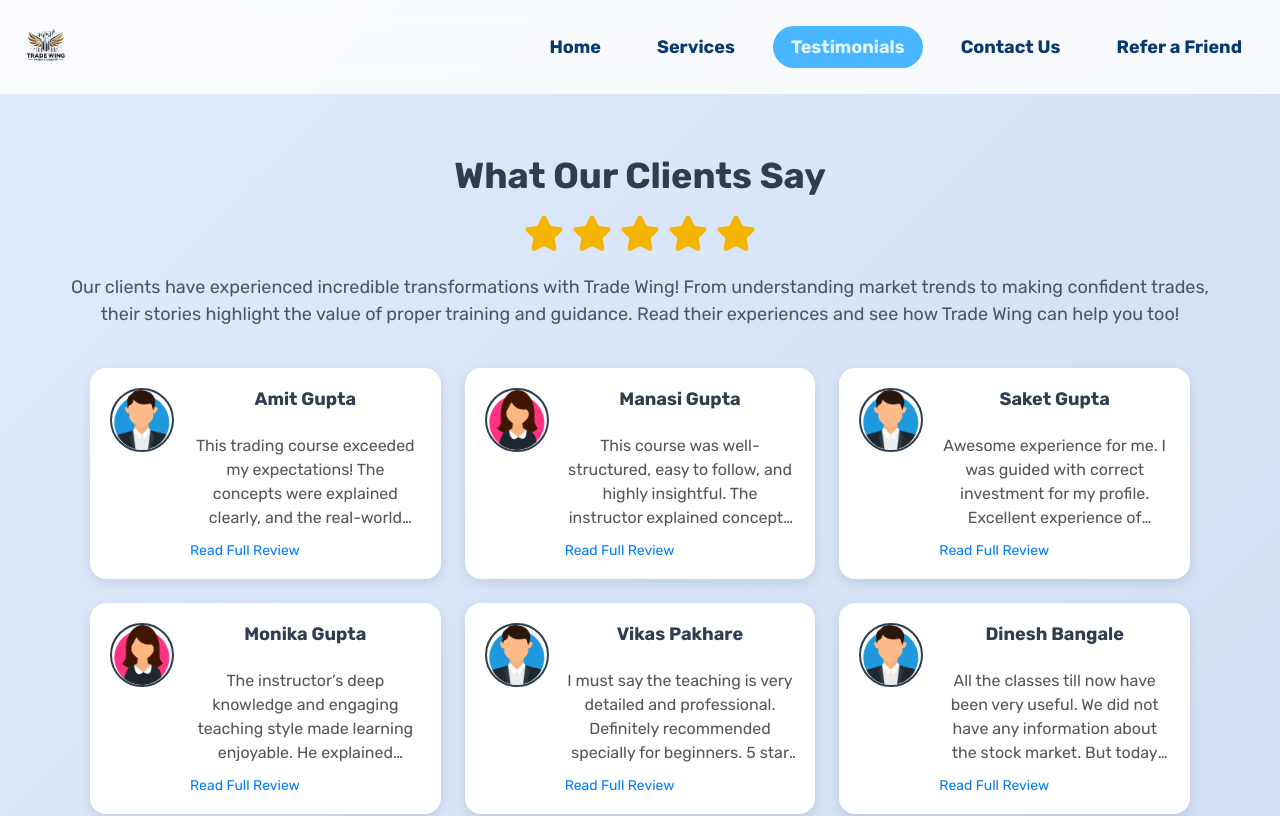
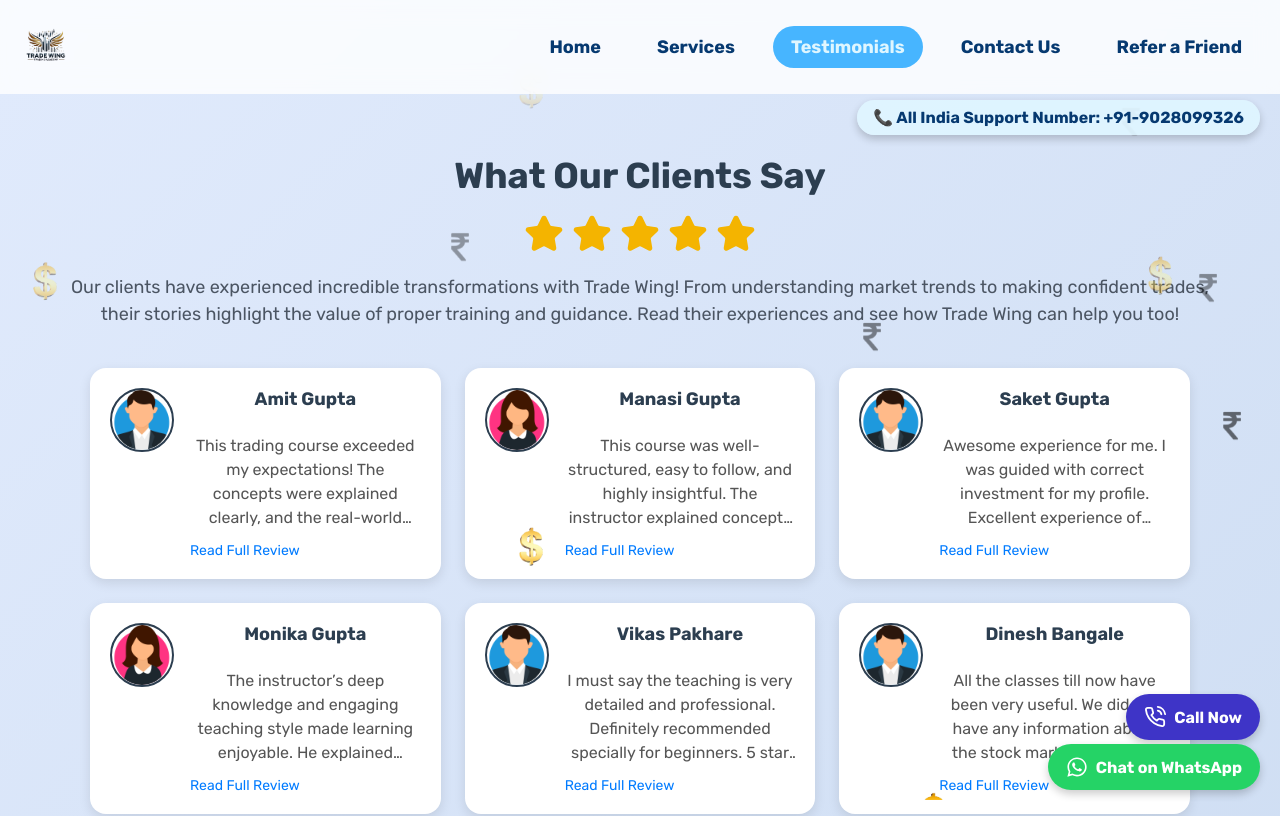
Before and after one commit to arnavbaronia/tradewing-frontend, a React (Create React App) app: page /testimonials in a window 1280 px wide. Shown: the top 816 px of the page. Built offline with nearby package versions, Linux system fonts and the light colour scheme.

Commit message:
some other comps for testimonials page

```diff
--- a/src/Pages/TestimonialsPage.jsx
+++ b/src/Pages/TestimonialsPage.jsx
@@ -1,8 +1,12 @@
-import React from 'react';
+import React, { useEffect } from 'react';
 import { Star } from 'lucide-react';
+import { FaWhatsapp } from 'react-icons/fa';
+import { FiPhoneCall } from 'react-icons/fi';
 import styles from '../Styles/TestimonialsPage.module.css';
 import client1 from '../assets/client1.png';
 import client2 from '../assets/client2.png';
+import dollarImage from '../assets/dollar.png';
+import rupeeImage from '../assets/rupee.png';
 
 const testimonials = [
   {
@@ -50,8 +54,41 @@
 ];
 
 const TestimonialsPage = () => {
+  useEffect(() => {
+    const createFallingImages = () => {
+      const container = document.querySelector(`.${styles.fallingImages}`);
+      if (!container) return;
+      for (let i = 0; i < 10; i++) {
+        let img = document.createElement('img');
+        img.classList.add(styles.fallingImg);
+        img.src = Math.random() > 0.5 ? dollarImage : rupeeImage;
+        img.style.left = `${Math.random() * 100}vw`;
+        img.style.animationDuration = `${Math.random() * 5 + 5}s`;
+        img.style.animationDelay = `${Math.random() * 5}s`;
+        container.appendChild(img);
+      }
+    };
+
+    createFallingImages();
+
+    return () => {
+      const container = document.querySelector(`.${styles.fallingImages}`);
+      if (container) container.innerHTML = '';
+    };
+  }, []);
+
   return (
     <div className={styles.testimonialsWrapper}>
+      {/* ✅ All India Support Number */}
+      <div className={styles.supportLabel}>
+        <a href="tel:+919028099326">
+          📞 All India Support Number: +91-9028099326
+        </a>
+      </div>
+
+      {/* ✅ Falling Images */}
+      <div className={styles.fallingImages}></div>
+
       <h1 className={styles.heading}>What Our Clients Say</h1>
       <div className={styles.starsContainer}>
         {[...Array(5)].map((_, index) => (
@@ -64,26 +101,54 @@
         ))}
       </div>
       <p className={styles.description}>
-        Our clients have experienced incredible transformations with Trade Wing! From understanding market trends to making confident trades,
+        Our clients have experienced incredible transformations with Trade Wing!
+        From understanding market trends to making confident trades,
         <br />
-        their stories highlight the value of proper training and guidance. Read their experiences and see how Trade Wing can help you too!
+        their stories highlight the value of proper training and guidance. Read
+        their experiences and see how Trade Wing can help you too!
       </p>
       <div className={styles.reviewsContainer}>
         {testimonials.map((testimonial, index) => (
           <div key={index} className={styles.reviewCard}>
             <div className={styles.avatarContainer}>
-              <img src={testimonial.avatar} alt={testimonial.name} className={styles.avatar} />
+              <img
+                src={testimonial.avatar}
+                alt={testimonial.name}
+                className={styles.avatar}
+              />
             </div>
             <div className={styles.reviewContent}>
               <span className={styles.name}>{testimonial.name}</span>
               <p className={styles.reviewText}>{testimonial.review}</p>
-              <a href={testimonial.link} target="_blank" rel="noopener noreferrer" className={styles.reviewLink}>
+              <a
+                href={testimonial.link}
+                target="_blank"
+                rel="noopener noreferrer"
+                className={styles.reviewLink}
+              >
                 Read Full Review
               </a>
             </div>
           </div>
         ))}
       </div>
+
+      {/* ✅ Floating Call Button */}
+      <a href="tel:+919028099326" className={styles.callButton}>
+        <FiPhoneCall className={styles.callIcon} />
+        Call Now
+      </a>
+
+      {/* ✅ WhatsApp Button */}
+      <a
+        href="https://wa.me/+919028099326"
+        target="_blank"
+        rel="noopener noreferrer"
+        className={styles.whatsappButton}
+      >
+        <FaWhatsapp className={styles.whatsappIcon} />
+        Chat on WhatsApp
+      </a>
     </div>
   );
 };
--- a/src/Styles/TestimonialsPage.module.css
+++ b/src/Styles/TestimonialsPage.module.css
@@ -126,3 +126,113 @@
   color: #f4b400;
   margin: 0 4px;
 }
+
+.supportLabel {
+  position: fixed;
+  top: 10px;
+  right: 20px;
+  background-color: rgba(223, 246, 255, 0.9);
+  padding: 8px 16px;
+  border-radius: 20px;
+  color: #063970;
+  font-size: 16px;
+  font-weight: bold;
+  box-shadow: 0 4px 8px rgba(0,0,0,0.2);
+  z-index: 999;
+  margin-top: 90px;
+}
+
+.supportLabel:hover,
+.supportLabel:hover a {
+  background-color: blanchedalmond;
+}
+
+.supportLabel a {
+  text-decoration: none;
+  color: #063970;
+}
+
+.fallingImages {
+  position: fixed;
+  top: 0;
+  left: 0;
+  width: 100%;
+  height: 100vh;
+  pointer-events: none;
+  overflow: hidden;
+  z-index: 1;
+}
+
+.fallingImg {
+  position: absolute;
+  width: 40px;
+  height: 40px;
+  opacity: 0.8;
+  object-fit: contain;
+  animation: fall linear infinite;
+}
+
+@keyframes fall {
+  0% {
+    transform: translateY(-100px);
+    opacity: 0;
+  }
+  100% {
+    transform: translateY(100vh);
+    opacity: 1;
+  }
+}
+
+.callButton {
+  position: fixed;
+  bottom: 60px;
+  right: 20px;
+  background-color: #3e34c7;
+  color: #fff;
+  padding: 12px 18px;
+  border-radius: 30px;
+  display: flex;
+  align-items: center;
+  gap: 8px;
+  font-size: 16px;
+  font-weight: bold;
+  text-decoration: none;
+  box-shadow: 0 4px 8px rgba(0,0,0,0.2);
+  transition: background-color 0.3s ease;
+  z-index: 999;
+}
+
+.callIcon {
+  font-size: 22px;
+}
+
+.callButton:hover {
+  background-color: red;
+}
+
+.whatsappButton {
+  position: fixed;
+  bottom: 10px;
+  right: 20px;
+  background-color: #25D366;
+  color: #fff;
+  padding: 12px 18px;
+  border-radius: 30px;
+  display: flex;
+  align-items: center;
+  gap: 8px;
+  font-size: 16px;
+  font-weight: bold;
+  text-decoration: none;
+  box-shadow: 0 4px 8px rgba(0,0,0,0.2);
+  transition: background-color 0.3s ease;
+  z-index: 999;
+}
+
+.whatsappIcon {
+  font-size: 22px;
+}
+
+.whatsappButton:hover {
+  background-color: #1ebe57;
+}
```
